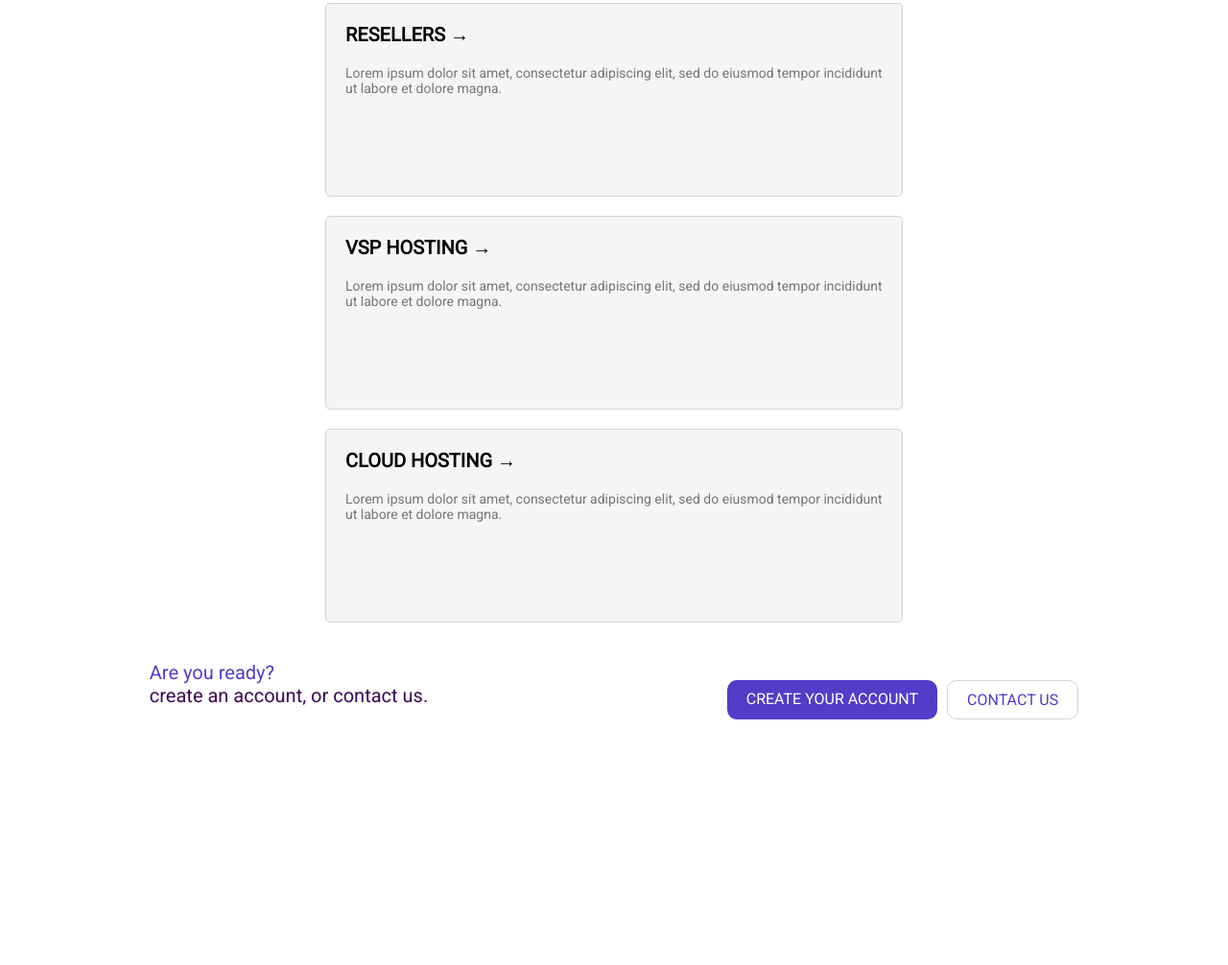
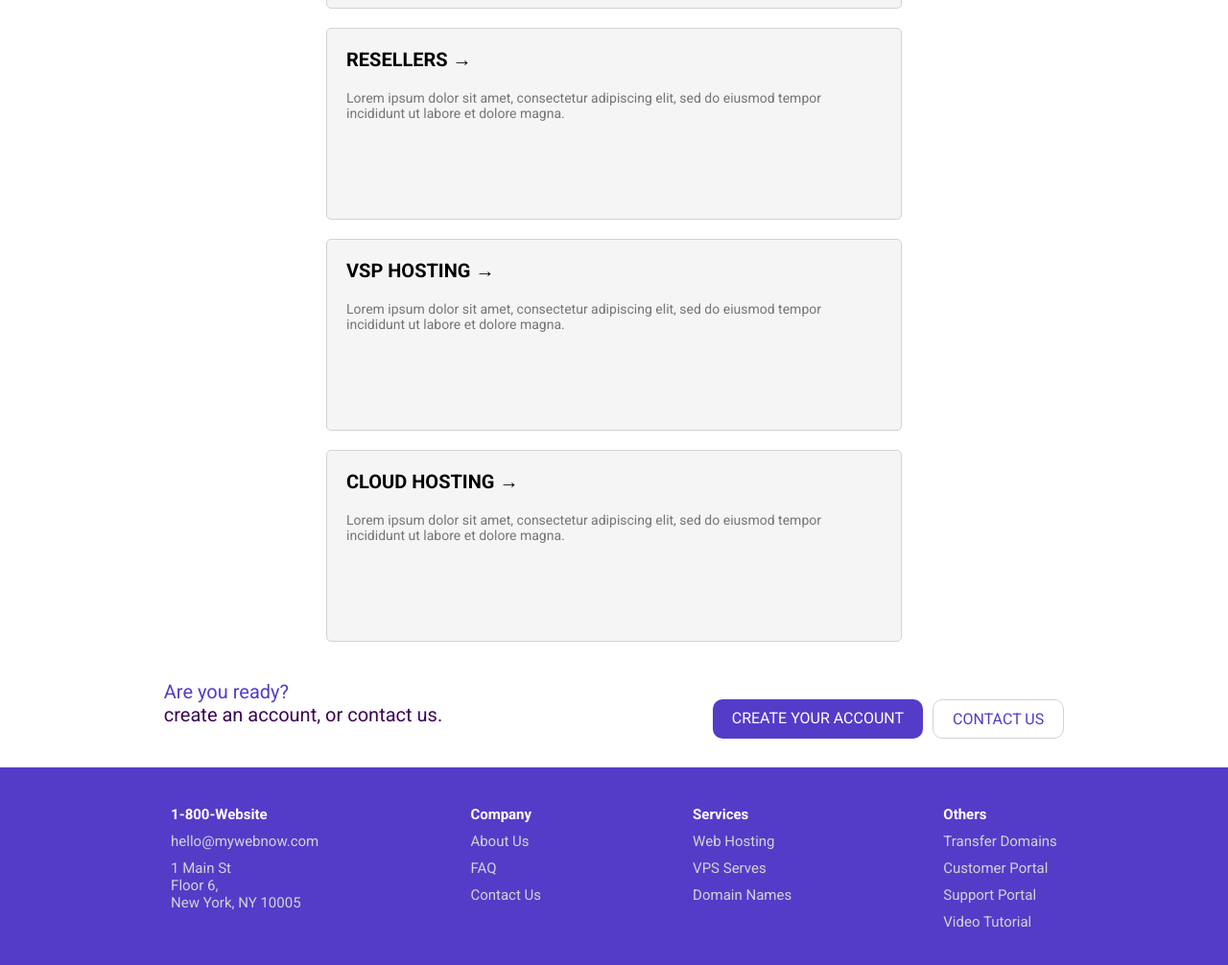
Before and after one commit to AMSpears/ThesisCodeChallenge, a plain HTML site: page index.html in a window 1280 px wide. Shown: the part 1354-2360 px from the top of the page at 96% size. Before the commit the page ends 2104 px from the top, so only its background shows below. Drawn offline with Linux system fonts and the light colour scheme.

Commit message:
add footer and fix mobile display

```diff
--- a/index.html
+++ b/index.html
@@ -11,15 +11,7 @@
     <header class= "intro">
         <nav>
             <div class= "nav-container">
-                <div class = "mobile-nav">
-                    <div id = "logo"><a href="#">MyWebNow</a></div>
-                    <div id = "menu-icon">
-                        <div></div>
-                        <div></div>
-                        <div></div>
-                    </div>
-                    <div id ="exit-icon">X</div>
-                </div>
+                <div id = "logo"><a href="#">MyWebNow</a></div>
                 <div class = "links-container">
                     <div class= "main-links">
                         <div class= "link-item"><a href="#">Home</a></div>
@@ -88,6 +80,40 @@
         </div>
     </section>
     <footer>
+        <div class ="footer-content-containter">
+            <div class ="footer-content">
+                <ul>
+                    <li>1-800-Website</li>
+                    <li>hello@mywebnow.com</li>
+                    <li>1 Main St <br/> Floor 6,<br/> New York, NY 10005 </li>
+                </ul>
+            </div>
+            <div class ="footer-content">
+                <ul>
+                    <li>Company</li>
+                    <li>About Us</li>
+                    <li>FAQ</li>
+                    <li>Contact Us </li>
+                </ul>
+            </div>
+            <div class ="footer-content">
+                <ul>
+                    <li>Services</li>
+                    <li>Web Hosting</li>
+                    <li>VPS Serves</li>
+                    <li>Domain Names</li>
+                </ul>
+            </div>
+            <div class ="footer-content">
+                <ul>
+                    <li>Others</li>
+                    <li>Transfer Domains</li>
+                    <li>Customer Portal</li>
+                    <li>Support Portal</li>
+                    <li>Video Tutorial</li>
+                </ul>
+            </div>
+        </div>
     </footer>
 </body>
 </html>
--- a/style.css
+++ b/style.css
@@ -1,11 +1,14 @@
 
-@import url('https://fonts.googleapis.com/css?family=Roboto');
+@import url('https://fonts.googleapis.com/css?family=Roboto:300,400,700');
+
 * {
     font-family: "roboto";
     color: #ffffff;
     padding: 0;
     margin: 0;
+    box-sizing: border-box;
 }
+
 /* header */
 .nav-container {
     display: flex;
@@ -18,27 +21,12 @@
     z-index:2;
 
 }
-.nav-container .mobile-nav {
-    display: flex;
-    justify-content: space-between;
-}
+
 .nav-container #logo {
     font-size: 25px;
     margin-right:40px;
 }
-.nav-container #menu-icon div {
-    width:35px;
-    height: 5px;
-    background-color: #000000;
-    margin:4px;
-    display:none;
-}
-.nav-container #exit-icon {
-    font-size:25px;
-    font-weight: bolder;
-    color: #000000;
-    display: none;
-}
+
 .nav-container .links-container,
 .nav-container .links-container .main-links,
 .nav-container .links-container .other-links {
@@ -69,6 +57,7 @@
     height:800px;
     overflow: hidden;
 }
+
 .intro-background {
     width: 100%;
     height: 100%;
@@ -86,7 +75,7 @@ h1 {
     margin:0;
     font-size: 40px;
     text-align: center;
-    padding:200px 0 20px 0;
+    margin:200px 0 20px 0;
 }
 
 h1 span {
@@ -162,6 +151,7 @@ h1 span {
     width: 100%;
     height: inherit;
     position: relative;
+    padding:30px;
 }
 
 .content .content-container {
@@ -189,9 +179,11 @@ h1 span {
     text-transform: uppercase;
     font-size: 16px;
  }
+
  .content .content-container .create-acct-btn  a{
     text-decoration: none;
  }
+
 .content h2 {
     color: #747675;
     font-size: 25px;
@@ -278,6 +270,34 @@ h1 span {
     text-transform: uppercase;
     font-size: 16px;
 }
+
+/* footer */
+footer {
+    background-color: #543cc8;
+    width: 100%;
+    height: inherit;
+    padding: 30px;
+
+}
+
+footer .footer-content-containter {
+    display: flex;
+    flex-direction: column;
+
+}
+
+footer .footer-content-containter .footer-content ul li {
+    list-style-type: none;
+    margin: 10px;
+    font-size: 15px;
+    color: #D3D3D3;
+}
+
+footer .footer-content-containter .footer-content ul li:first-of-type {
+    color: #ffffff;
+    font-weight: 700;
+}
+
 @media only screen and (min-width:1024px) {
     .nav-container {
         justify-content: space-around;
@@ -291,35 +311,46 @@ h1 span {
     h1 {
         font-size: 50px;
     }
+
     .intro .text-container {
        margin: auto;
-       width:450px;
+       width:500px;
     }
 
     .intro .text-container .input-container input[type="text"] {
         width: 300px;
     }
+
     .content .content-container .content-text {
         margin: auto;
         width:700px;
+    }
 
-    }
     .content .content-container .services-cta-container {
         justify-content: space-around;
         margin: 0;
+    }
 
-    }
     .content .content-container .services-cta-container {
         flex-direction: row;
     }
+
     .content .content-container .services-cta-container .cta-btns {
         flex-direction: row;
     }
+
     .content .content-container .services-cta-container .cta-btns .create-acct-btn {
         margin-right:10px;
     }
+
     .content .content-container .services-container .services-item {
         width: 600px;
         height: 200px;
     }
+
+    footer .footer-content-containter {
+        display: flex;
+        flex-direction: row;
+        justify-content: space-evenly;
+    }
 }
```
